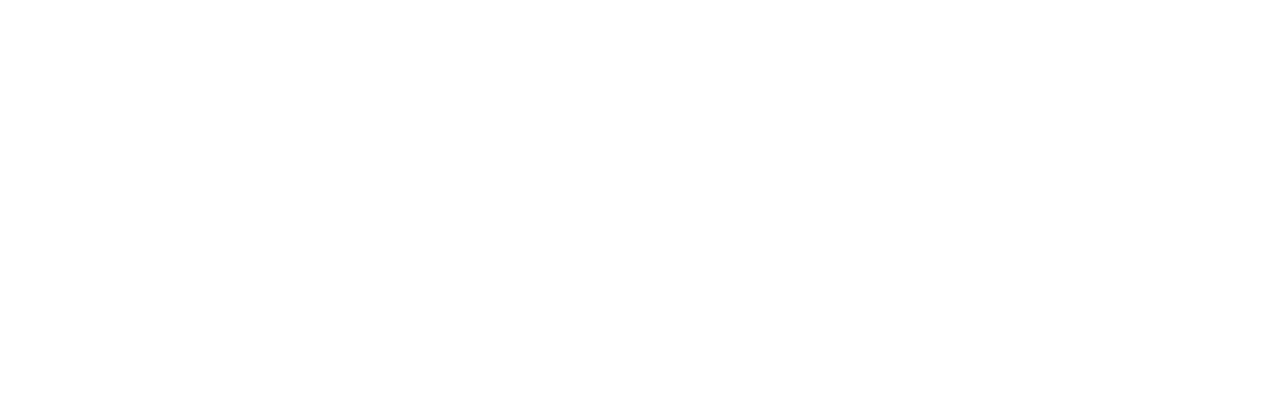
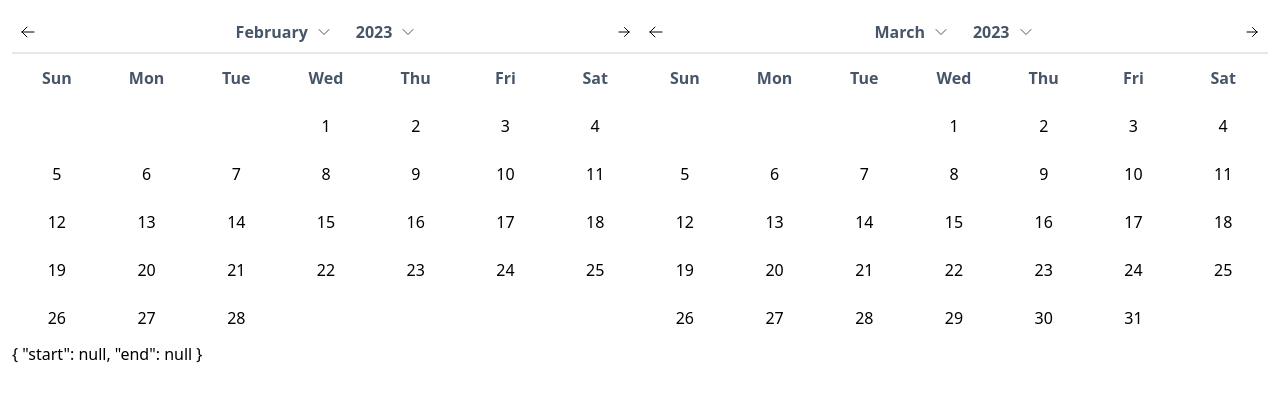
Before and after one commit to rameshjs/datepicker-vue, a Vue app: page / in a window 1280 px wide. Shown: the top 400 px of the page. Built offline with nearby package versions, Linux system fonts and the light colour scheme.

Commit message:
Multi month base functionality

```diff
--- a/src/App.vue
+++ b/src/App.vue
@@ -1,4 +1,12 @@
 <template>
-  <div class="p-3"></div>
+  <div class="p-3">
+    <DatePicker v-model="date" multi-month />
+    {{ date }}
+  </div>
 </template>
-<script setup></script>
+<script setup>
+import DatePicker from "./DatePicker.vue";
+import { ref } from "vue";
+
+const date = ref({ start: null, end: null });
+</script>
--- a/src/DatePicker.vue
+++ b/src/DatePicker.vue
@@ -1,11 +1,19 @@
 <template>
+  <div v-if="inline">
+    <MultiView
+      v-if="multiMonth"
+      :month="month"
+      :year="year"
+      v-model="selectedDate"
+    />
     <SingleView
-    v-if="inline"
+      v-else
       :month="month"
       :year="year"
       v-model="selectedDate"
       :allowRange="allowRange"
     />
+  </div>
   <Popper v-else ref="popover" :show="isOpen">
     <slot name="trigger-datepicker" :toggle="toggle">
       <slot
@@ -35,7 +43,14 @@
     </slot>
     <template #content>
       <div class="w-[400px] drop-shadow-lg">
+        <MultiView
+          v-if="multiMonth"
+          :month="month"
+          :year="year"
+          v-model="selectedDate"
+        />
         <SingleView
+          v-else
           :month="month"
           :year="year"
           v-model="selectedDate"
@@ -48,6 +63,7 @@
 <script setup>
 import { computed, ref, watch } from "vue";
 import SingleView from "./components/SingleView.vue";
+import MultiView from "./components/MultiView.vue";
 import Input from "./components/Input.vue";
 import Popper from "vue3-popper";
 import { AllProps } from "./utils/props";
@@ -98,7 +114,7 @@
 });
 
 const updateModel = (start, end) => {
-  if (props.allowRange) {
+  if (props.allowRange || props.multiMonth) {
     emit("update:modelValue", {
       start: start,
       end: end,
--- /dev/null
+++ b/src/components/MultiView.vue
@@ -0,0 +1,147 @@
+<template>
+  <div class="flex w-full flex-col lg:flex-row">
+    <div :class="{ 'w-full': inline, 'w-[400px]': !inline }">
+      <CalendarNavigation
+        v-model:month="firstCalendarMonthAndYear.month"
+        v-model:year="firstCalendarMonthAndYear.year"
+        @prev-month="firstCalendarNav"
+        @next-month="firstCalendarNav"
+        @toggle="firstCalendarToggle"
+      />
+      <MonthWrapper
+        v-model:month="firstCalendarMonthAndYear.month"
+        v-model:year="firstCalendarMonthAndYear.year"
+        allow-range
+        :selectedDateRange="modelValue"
+        :showMonthPicker="firstCalendarToggleState.month"
+        :showYearPicker="firstCalendarToggleState.year"
+        @selectDate="selectedDate"
+        @toggle="closeFirstSelecter"
+      />
+    </div>
+    <div :class="{ 'w-full': inline, 'w-[400px]': !inline }">
+      <CalendarNavigation
+        v-model:month="secondCalendarMonthAndYear.month"
+        v-model:year="secondCalendarMonthAndYear.year"
+        @next-month="secondCalendarNav"
+        @prev-month="secondCalendarNav"
+        @toggle="secondCalendarToggle"
+      />
+      <MonthWrapper
+        v-model:month="secondCalendarMonthAndYear.month"
+        v-model:year="secondCalendarMonthAndYear.year"
+        allow-range
+        :selectedDateRange="modelValue"
+        :showMonthPicker="secondCalendarToggleState.month"
+        :showYearPicker="secondCalendarToggleState.year"
+        @selectDate="selectedDate"
+        @toggle="closeSecondSelecter"
+      />
+    </div>
+  </div>
+</template>
+<script setup>
+import { AllProps } from "../utils/props";
+import MonthWrapper from "./MonthWrapper.vue";
+import CalendarNavigation from "./CalendarNavigation.vue";
+import { rangeSelect, nextMonth, prevMonth } from "../utils/datepicker";
+import { ref, watch } from "vue";
+const props = defineProps({
+  ...AllProps,
+});
+
+const emit = defineEmits(["update:modelValue"]);
+
+const firstCalendarToggleState = ref({ month: false, year: false });
+const secondCalendarToggleState = ref({ month: false, year: false });
+const firstCalendarMonthAndYear = ref({ month: props.month, year: props.year });
+const secondCalendarMonthAndYear = ref(nextMonth(props.month, props.year));
+
+// Gets selected date from Month component and emits back to Datepicker component.
+const selectedDate = (date) => {
+  console.log(date);
+  emit("update:modelValue", rangeSelect(date, props.modelValue));
+};
+
+const firstCalendarNav = () => {
+  const { month, year } = firstCalendarMonthAndYear.value;
+  if (
+    month >= secondCalendarMonthAndYear.value.month &&
+    year >= secondCalendarMonthAndYear.value.year
+  ) {
+    secondCalendarMonthAndYear.value = nextMonth(
+      firstCalendarMonthAndYear.value.month,
+      firstCalendarMonthAndYear.value.year
+    );
+  }
+};
+
+const secondCalendarNav = () => {
+  const { month, year } = secondCalendarMonthAndYear.value;
+  if (
+    month <= firstCalendarMonthAndYear.value.month &&
+    year <= firstCalendarMonthAndYear.value.year
+  ) {
+    firstCalendarMonthAndYear.value = prevMonth(
+      secondCalendarMonthAndYear.value.month,
+      secondCalendarMonthAndYear.value.year
+    );
+  }
+};
+
+//When a modelValue is changes this updates the month and year from selected date.
+watch(
+  () => props.modelValue,
+  (newModelValue) => {
+    if (newModelValue.start) {
+      firstCalendarMonthAndYear.value = {
+        month: newModelValue.start.getMonth(),
+        year: newModelValue.start.getFullYear(),
+      };
+    }
+    if (newModelValue.end) {
+      secondCalendarMonthAndYear.value = {
+        month: newModelValue.end.getMonth(),
+        year: newModelValue.end.getFullYear(),
+      };
+    }
+    //This makes sure month is rendered in order.
+    firstCalendarNav();
+    secondCalendarNav();
+  }
+);
+
+// Changes state of month and year picker.
+const firstCalendarToggle = (event) => {
+  if (event === "month-select") {
+    firstCalendarToggleState.value.year = false;
+    firstCalendarToggleState.value.month =
+      !firstCalendarToggleState.value.month;
+  } else {
+    firstCalendarToggleState.value.month = false;
+    firstCalendarToggleState.value.year = !firstCalendarToggleState.value.year;
+  }
+};
+
+// Changes state of month and year picker.
+const secondCalendarToggle = (event) => {
+  if (event === "month-select") {
+    secondCalendarToggleState.value.year = false;
+    secondCalendarToggleState.value.month =
+      !secondCalendarToggleState.value.month;
+  } else {
+    secondCalendarToggleState.value.month = false;
+    secondCalendarToggleState.value.year =
+      !secondCalendarToggleState.value.year;
+  }
+};
+
+const closeFirstSelecter = () => {
+  firstCalendarToggleState.value = { month: false, year: false };
+  firstCalendarNav();
+};
+const closeSecondSelecter = () => {
+  secondCalendarToggleState.value = { month: false, year: false };
+  secondCalendarNav();
+};
+</script>
--- a/src/utils/props.js
+++ b/src/utils/props.js
@@ -19,6 +19,10 @@
     type: Boolean,
     default: false,
   },
+  multiMonth: {
+    type: Boolean,
+    default: false,
+  },
   selectedDateRange: {
     tyoe: Object,
     default: null,
```
Lines whose indentation alone changed are shown as unchanged.
